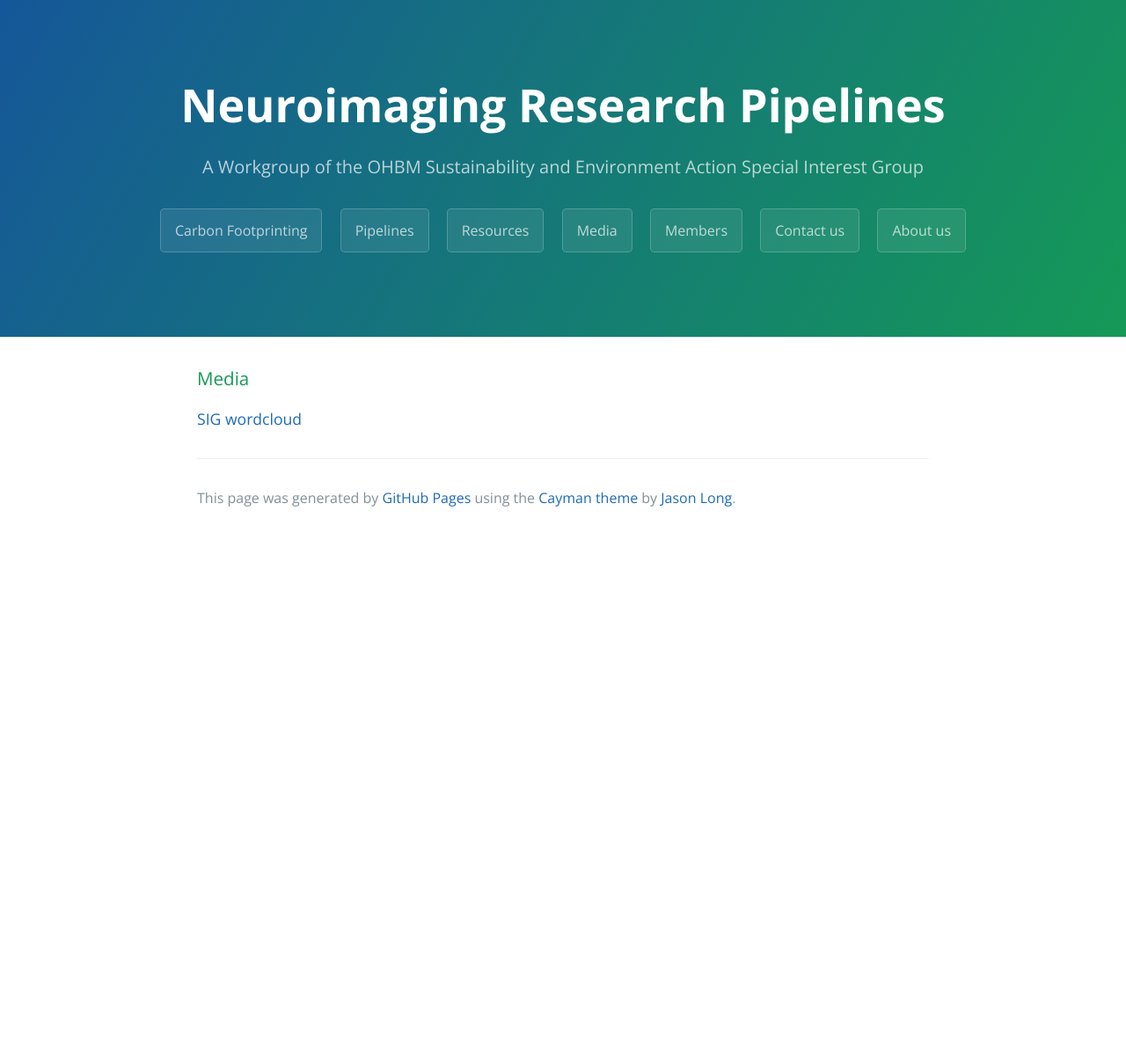
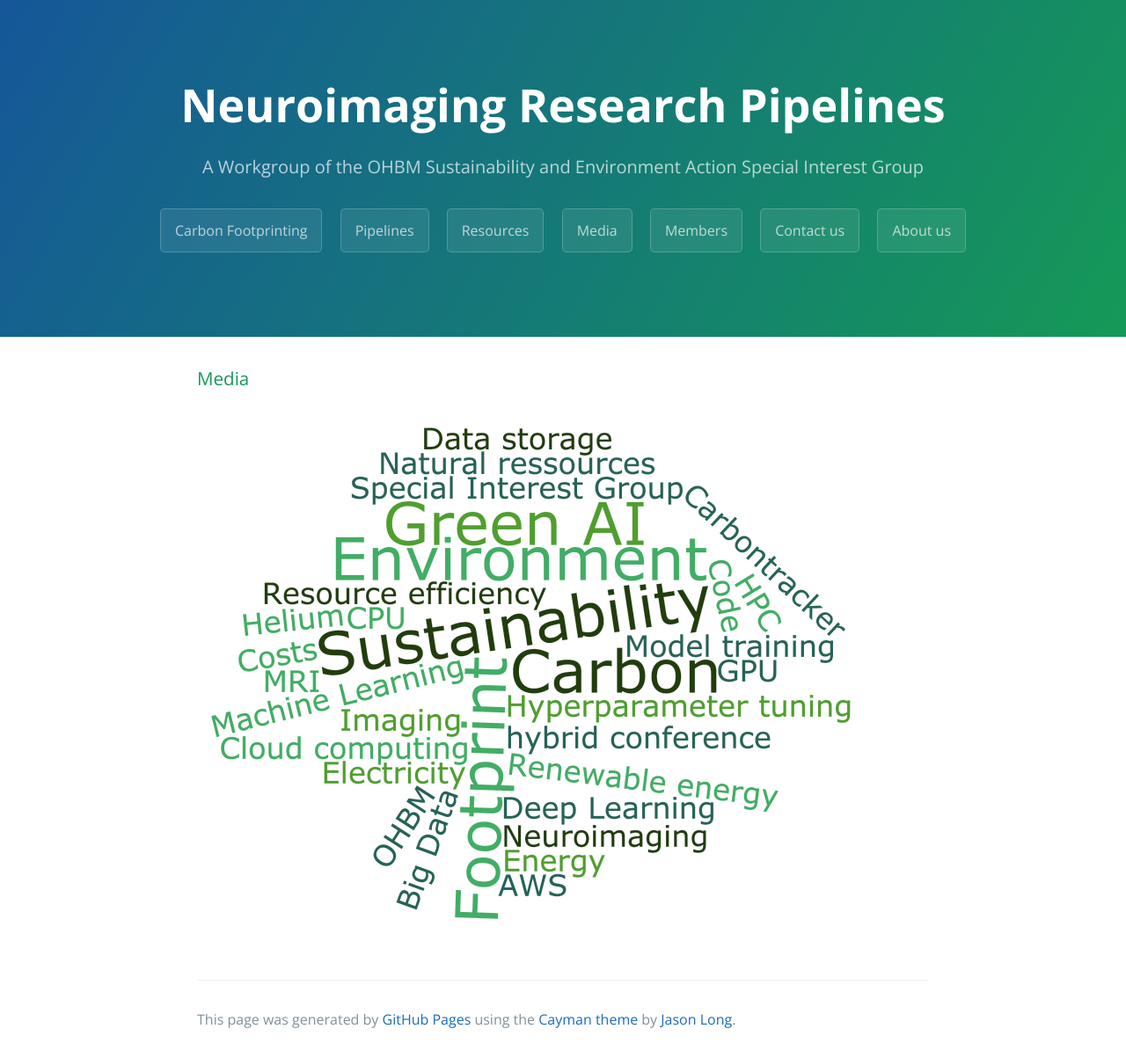
Before and after one commit to neuropipelines/neuropipelines.github.io, a Jekyll site: the page built from 40media.md, in a window 1280 px wide. Shown: the whole page at 88% size. Built offline with Jekyll 4.4.1, drawn with Linux system fonts in a browser that asks for light colours; before the commit the page ends 900 px from its top, so only the background shows below that.

Commit message:
Add dominik's wordcloud

```diff
--- a/40media.md
+++ b/40media.md
@@ -6,4 +6,4 @@ filename: 40media
 
 ### Media
 
-[SIG wordcloud](media/wordcloud_SEASIG.png)
+![SIG wordcloud](media/wordcloud_SEASIG.png)
```
